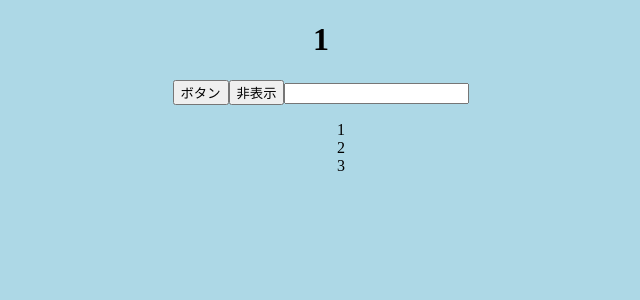
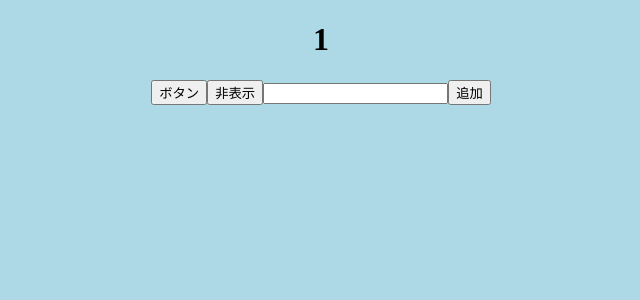
Before and after one commit to takuma123-type/counter-app, a Next.js app: page / in a window 1280 px wide. Shown: the top 300 px of the page, without its empty margins (319-959 px from the left). Built offline with nearby package versions, Linux system fonts and the light colour scheme.

Commit message:
✨ useStateで配列を扱ってみた。

```diff
--- a/package.json
+++ b/package.json
@@ -9,7 +9,7 @@
     "lint": "next lint"
   },
   "dependencies": {
-    "next": "13.3.1",
+    "next": "^13.3.4",
     "react": "18.2.0",
     "react-dom": "18.2.0"
   }
--- a/pages/index.jsx
+++ b/pages/index.jsx
@@ -6,7 +6,7 @@ export default function Home() {
   const [count, setCount] = useState(1);
   const [text, setText] = useState("");
   const [isShow, setIsShow] = useState(true);
-  const [array, setArray] = useState([1,2,3]);
+  const [array, setArray] = useState([]);
 
 const handleClick = useCallback((e) => {
   console.log(count)
@@ -18,6 +18,16 @@ const handleClick = useCallback((e) => {
 const handleDisplay = useCallback(() => {
   setIsShow((prevIsShow) => !prevIsShow);
 }, []);
+
+const handleAdd = useCallback(() => {
+  setArray((prevArray) => {
+    if (prevArray.some(item => item === text)) {
+      alert("同じ要素が既に存在します。");
+      return prevArray;
+    }
+    return [...prevArray, text];
+  });
+}, [text]);
 
 useEffect(() => {
   console.log(`マウント時: ${count}`)
@@ -46,15 +56,15 @@ useEffect(() => {
         <button onClick={handleClick}>ボタン</button>
         <button onClick={handleDisplay}>
           {isShow ? "非表示" : "表示" }</button>
-        <input
-          type="text"
-          value={text}
-          onChange={handleChange} />
-        <ul>{array.map(item => {
+        <input type="text" value={text} onChange={handleChange} />
+        <button onClick={handleAdd }>追加</button>
+        <ul>
+          {array.map(item => {
           return (
             <div key={item}>{item}</div>
           )
-        })}</ul>
+          })}
+        </ul>
       </div>
     </div>
   )
```
Also changed, not shown: 1 other file (tests, documents, lock files or other folders). Lines whose indentation alone changed are shown as unchanged.
